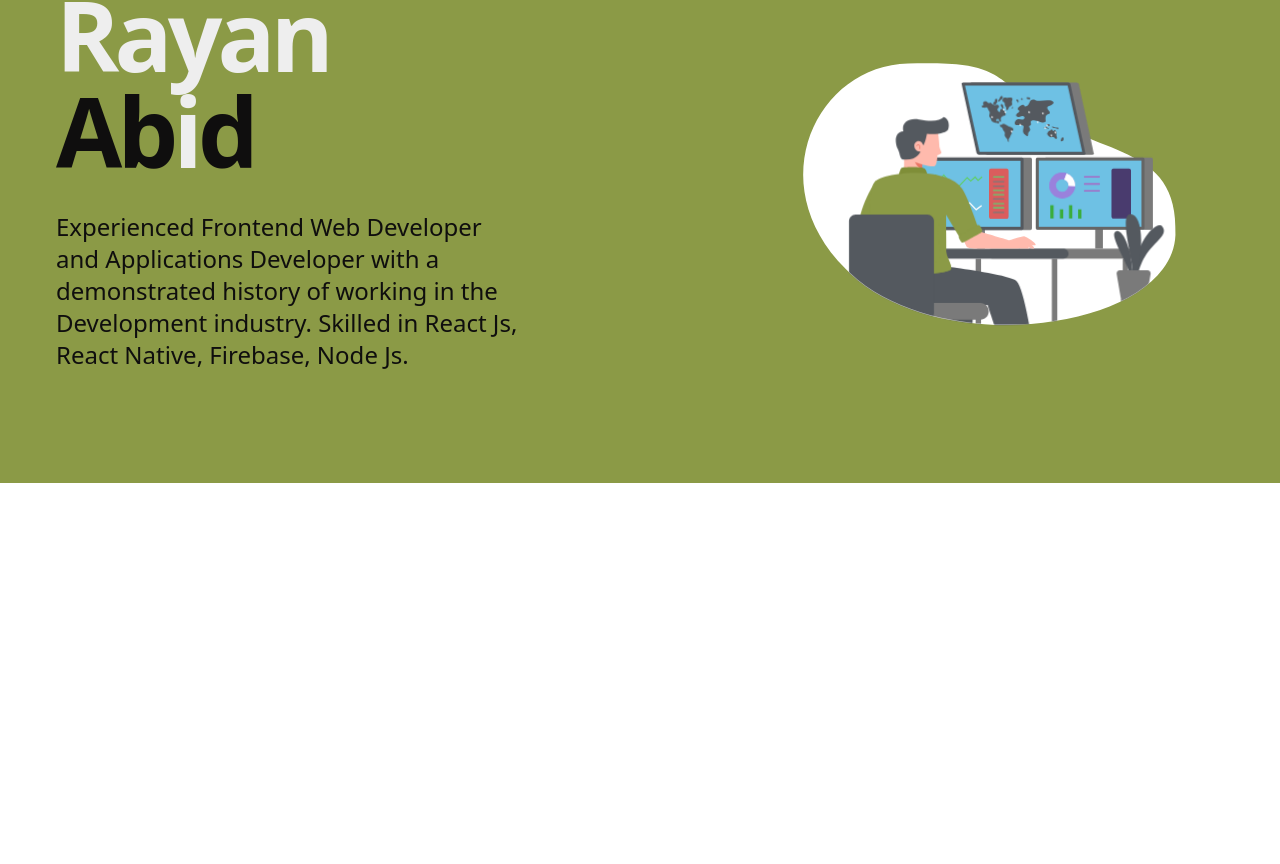
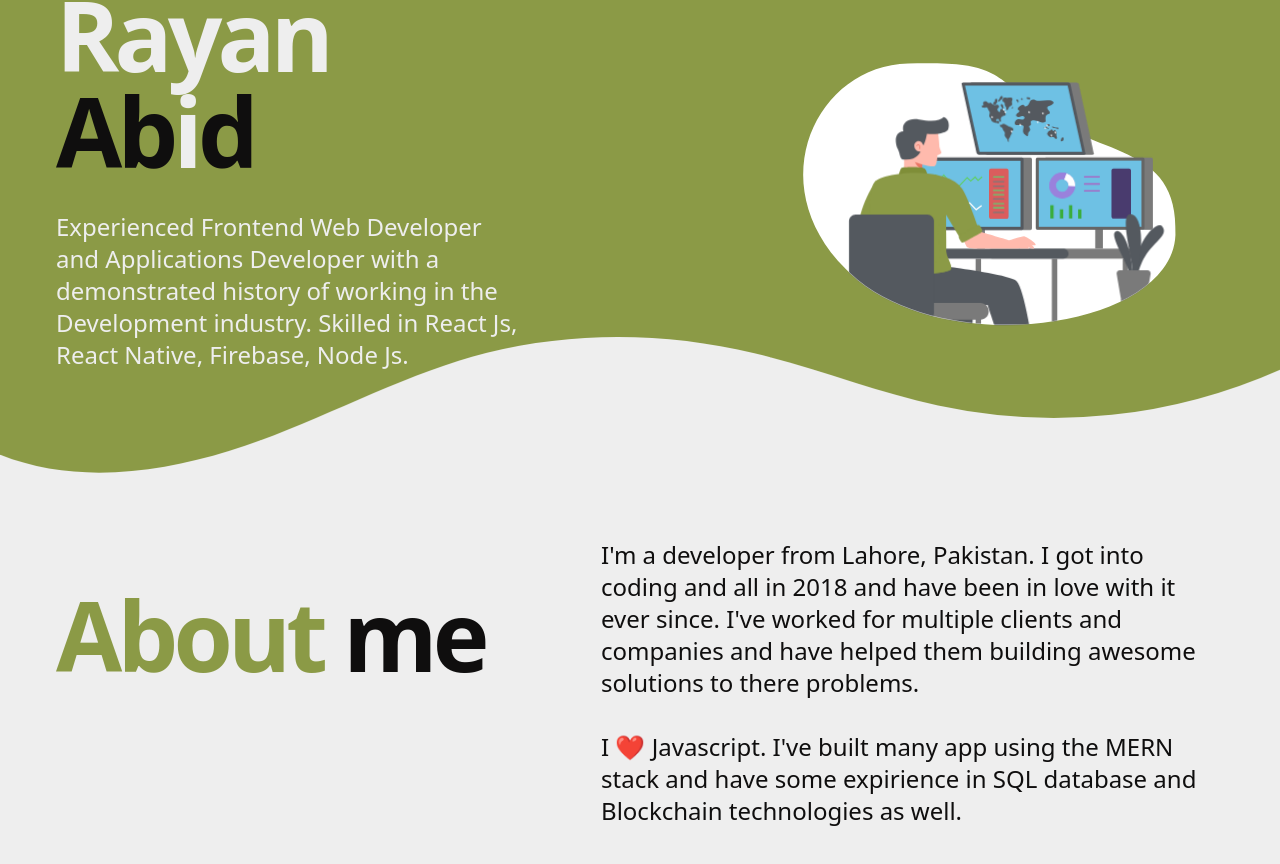
Before and after one commit to RayanAbid/RayanAbidPortfolio, a Next.js app: page / in a window 1280 px wide. Shown: the part 150-1014 px from the top of the page. Before the commit the page ends 810 px from the top, so only its background shows below. Built offline with nearby package versions, Linux system fonts and the light colour scheme; some icons are missing.

Commit message:
About section

```diff
--- /dev/null
+++ b/components/About/index.js
@@ -0,0 +1,30 @@
+import React, { useState } from "react";
+function AboutPage() {
+  const [show, setShow] = useState(false);
+
+  return (
+    <>
+      <div className="  relative border-top-color:bg-white xs:py-6 bg-white xs:px-7 xl:px-14">
+        <div className="flex flex-col-reverse md:flex-row">
+          <h1 className="xs:py-10 md:py-20 xs:text-6xl md:text-6xl lg:text-6xl xl:text-8xl font-black text-main text-center md:text-left tracking-tighter f-f-i md:w-7/12 leading-tight text-heading-color">
+            About{" "}
+            <span className="text-dark">
+              <span className="text-dark">me</span>
+            </span>
+          </h1>
+          <h2 className="md:w-8/12 py-4 text-center md:text-left md:py-8 text-dark text-lg lg:text-2xl">
+            I'm a developer from Lahore, Pakistan. I got into coding and all in
+            2018 and have been in love with it ever since. I've worked for
+            multiple clients and companies and have helped them building awesome
+            solutions to there problems.
+            <br /> <br /> I ❤️ Javascript. I've built many app using the MERN
+            stack and have some expirience in SQL database and Blockchain
+            technologies as well.
+          </h2>
+        </div>
+      </div>
+    </>
+  );
+}
+
+export default AboutPage;
--- a/components/HeroSection/HeroLeft.js
+++ b/components/HeroSection/HeroLeft.js
@@ -5,13 +5,13 @@ function HeroLeft() {
   return (
     <>
       <div className="md:w-3/5 xs:w-full xs:py-0  pb-10 lg:py-14 xl:py-14">
-        <h1 className="sm:text-6xl md:text-6xl lg:text-6xl xl:text-8xl font-black text-white text-center md:text-left tracking-tighter f-f-i md:w-7/12 leading-tight text-heading-color">
+        <h1 className="xs:text-6xl md:text-6xl lg:text-6xl xl:text-8xl font-black text-white text-center md:text-left tracking-tighter f-f-i md:w-7/12 leading-tight text-heading-color">
           Rayan{" "}
           <span className="text-dark">
             Ab<span className="text-white">i</span>d
           </span>
         </h1>
-        <h2 className="md:w-8/12 py-4 text-center md:text-left md:py-8 text-dark text-lg lg:text-2xl">
+        <h2 className="md:w-8/12 py-4 text-center md:text-left md:py-8 text-white text-lg lg:text-2xl">
           Experienced Frontend Web Developer and Applications Developer with a
           demonstrated history of working in the Development industry. Skilled
           in React Js, React Native, Firebase, Node Js.
--- a/components/HeroSection/index.js
+++ b/components/HeroSection/index.js
@@ -10,6 +10,19 @@ function IndexPage() {
         <div className="flex flex-col-reverse md:flex-row">
           <HeroLeft />
           <HeroRight />
+          <div className="xs:invisible md:visible custom-shape-divider-bottom-1650830520">
+            <svg
+              data-name="Layer 1"
+              xmlns="http://www.w3.org/2000/svg"
+              viewBox="0 0 1200 120"
+              preserveAspectRatio="none"
+            >
+              <path
+                d="M985.66,92.83C906.67,72,823.78,31,743.84,14.19c-82.26-17.34-168.06-16.33-250.45.39-57.84,11.73-114,31.07-172,41.86A600.21,600.21,0,0,1,0,27.35V120H1200V95.8C1132.19,118.92,1055.71,111.31,985.66,92.83Z"
+                className="shape-fill"
+              ></path>
+            </svg>
+          </div>
         </div>
       </div>
     </>
--- a/pages/index.js
+++ b/pages/index.js
@@ -2,6 +2,7 @@ import Head from "next/head";
 import Image from "next/image";
 import styles from "../styles/Home.module.css";
 import HeroSection from "../components/HeroSection";
+import AboutPage from "../components/About";
 
 export default function Home() {
   return (
@@ -23,19 +24,7 @@ export default function Home() {
       </Head>
 
       <HeroSection />
-      <div className="xs:invisible md:visible custom-shape-divider-bottom-1650830520">
-        <svg
-          data-name="Layer 1"
-          xmlns="http://www.w3.org/2000/svg"
-          viewBox="0 0 1200 120"
-          preserveAspectRatio="none"
-        >
-          <path
-            d="M985.66,92.83C906.67,72,823.78,31,743.84,14.19c-82.26-17.34-168.06-16.33-250.45.39-57.84,11.73-114,31.07-172,41.86A600.21,600.21,0,0,1,0,27.35V120H1200V95.8C1132.19,118.92,1055.71,111.31,985.66,92.83Z"
-            className="shape-fill"
-          ></path>
-        </svg>
-      </div>
+      <AboutPage />
     </div>
   );
 }
--- a/styles/globals.css
+++ b/styles/globals.css
@@ -4,7 +4,7 @@
 
 .custom-shape-divider-bottom-1650830520 {
   position: absolute;
-  bottom: -10px;
+  bottom: -2px;
   left: 0;
   width: 100%;
   overflow: hidden;
@@ -20,5 +20,5 @@
 }
 
 .custom-shape-divider-bottom-1650830520 .shape-fill {
-  fill: #ffff;
+  fill: #eeeeee;
 }
```
